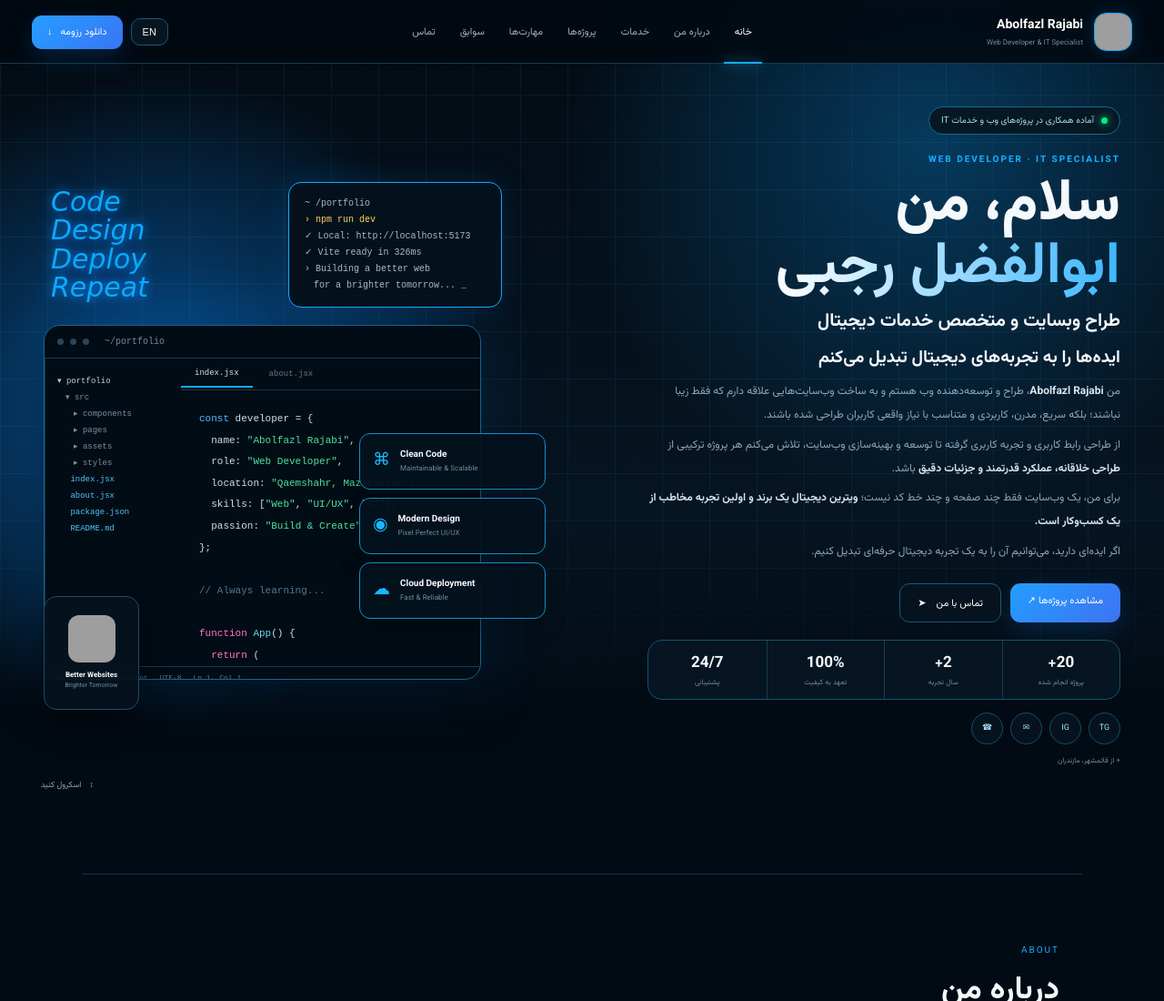
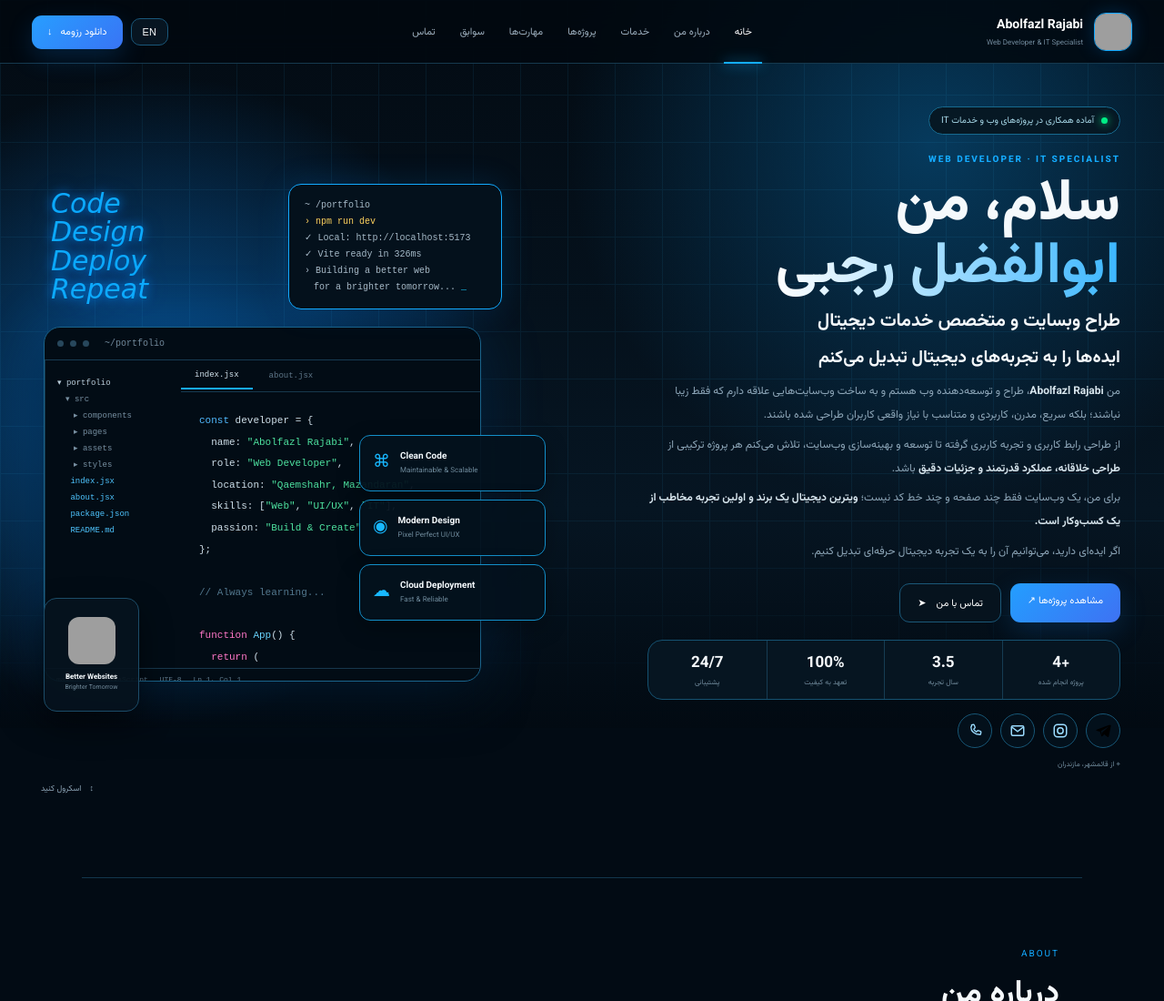
Before and after one commit to Abolfazl32123/abolfazlportfoilo, a website: page public/index.html in a window 1280 px wide. Shown: the top 1100 px of the page at 91% size. Drawn offline with Linux system fonts and the light colour scheme; grey boxes are pictures that could not be loaded.

Commit message:
Add files via upload

```diff
--- a/public/index.html
+++ b/public/index.html
@@ -128,17 +128,25 @@
     </div>
 
     <div class="stats">
-      <div><b>20+</b><small>پروژه انجام شده</small></div>
-      <div><b>2+</b><small>سال تجربه</small></div>
+      <div><b>+4</b><small>پروژه انجام شده</small></div>
+      <div><b>3.5</b><small>سال تجربه</small></div>
       <div><b>100%</b><small>تعهد به کیفیت</small></div>
       <div><b>24/7</b><small>پشتیبانی</small></div>
     </div>
 
-    <div class="socials">
-      <a href="https://t.me/aa_3418" target="_blank">TG</a>
-      <a href="https://instagram.com/abolfazl_138576" target="_blank">IG</a>
-      <a href="mailto:abolfazlrajabi2310@gmail.com">✉</a>
-      <a href="tel:09010819406">☎</a>
+    <div class="socials contact-icons" aria-label="راه‌های ارتباطی">
+      <a class="contact-icon telegram" href="https://t.me/aa_3418" target="_blank" rel="noopener" aria-label="Telegram" title="Telegram">
+        <svg viewBox="0 0 24 24" aria-hidden="true"><path d="M21.7 3.2 2.9 10.45c-1.28.51-1.27 1.22-.23 1.54l4.82 1.5 1.85 5.79c.23.72.12 1.01.86 1.01.57 0 .82-.26 1.13-.57l2.33-2.27 4.84 3.57c.89.49 1.53.24 1.75-.82l3.17-15.02c.33-1.31-.5-1.9-1.72-1.4ZM8.22 13.15l10.95-6.91c.55-.33 1.05-.15.64.21l-8.86 8-.34 3.63-1.39-4.93-1-.31Z"/></svg>
+      </a>
+      <a class="contact-icon instagram" href="https://instagram.com/abolfazl_138576" target="_blank" rel="noopener" aria-label="Instagram" title="Instagram">
+        <svg viewBox="0 0 24 24" aria-hidden="true"><rect x="3" y="3" width="18" height="18" rx="5" fill="none" stroke="currentColor" stroke-width="2"/><circle cx="12" cy="12" r="4.2" fill="none" stroke="currentColor" stroke-width="2"/><circle cx="17.4" cy="6.7" r="1.2"/></svg>
+      </a>
+      <a class="contact-icon email" href="mailto:abolfazlrajabi2310@gmail.com" aria-label="Email" title="Email">
+        <svg viewBox="0 0 24 24" aria-hidden="true"><rect x="3" y="5" width="18" height="14" rx="2" fill="none" stroke="currentColor" stroke-width="2"/><path d="m4 7 8 6 8-6" fill="none" stroke="currentColor" stroke-width="2"/></svg>
+      </a>
+      <a class="contact-icon phone" href="tel:09010819406" aria-label="Phone" title="Phone">
+        <svg viewBox="0 0 24 24" aria-hidden="true"><path d="M7.2 3.5 9.7 3c.55-.11 1.1.2 1.31.72l1.25 3.1c.18.45.07.96-.28 1.3L10.4 9.7a13.3 13.3 0 0 0 3.9 3.9l1.58-1.58c.34-.34.85-.45 1.3-.28l3.1 1.25c.52.21.83.76.72 1.31l-.5 2.5c-.1.52-.56.91-1.09.91C11.3 17.7 6.3 12.7 6.3 6.6c0-.53.39-.99.9-1.09Z" fill="none" stroke="currentColor" stroke-width="1.8" stroke-linejoin="round"/></svg>
+      </a>
     </div>
     <div class="location">⌖ از قائمشهر، مازندران</div>
   </div>
--- a/public/style.css
+++ b/public/style.css
@@ -455,3 +455,42 @@ footer{padding:30px;text-align:center;border-top:1px solid #15384f;color:#6f8799
     bottom:4px !important;
   }
 }
+
+
+/* =========================================================
+   V9 — REAL CONTACT ICONS + UPDATED STATS
+   ========================================================= */
+.contact-icons{
+  display:flex !important;
+  align-items:center;
+  gap:9px !important;
+  margin-top:15px !important;
+}
+.contact-icon{
+  width:38px !important;
+  height:38px !important;
+  display:grid !important;
+  place-items:center !important;
+  border:1px solid #185777 !important;
+  border-radius:50% !important;
+  background:rgba(4,18,30,.86) !important;
+  color:#9bdcff !important;
+  transition:transform .2s ease,border-color .2s ease,background .2s ease,box-shadow .2s ease !important;
+}
+.contact-icon svg{
+  width:18px !important;
+  height:18px !important;
+  display:block !important;
+}
+.contact-icon:hover{
+  transform:translateY(-3px) !important;
+  border-color:#18adff !important;
+  color:#fff !important;
+  background:#082235 !important;
+  box-shadow:0 8px 25px #008cff25 !important;
+}
+.stats b{font-variant-numeric:tabular-nums}
+@media(max-width:700px){
+  .contact-icons{justify-content:flex-start !important}
+  .contact-icon{width:36px !important;height:36px !important}
+}
```
Also changed, not shown: README.md.
